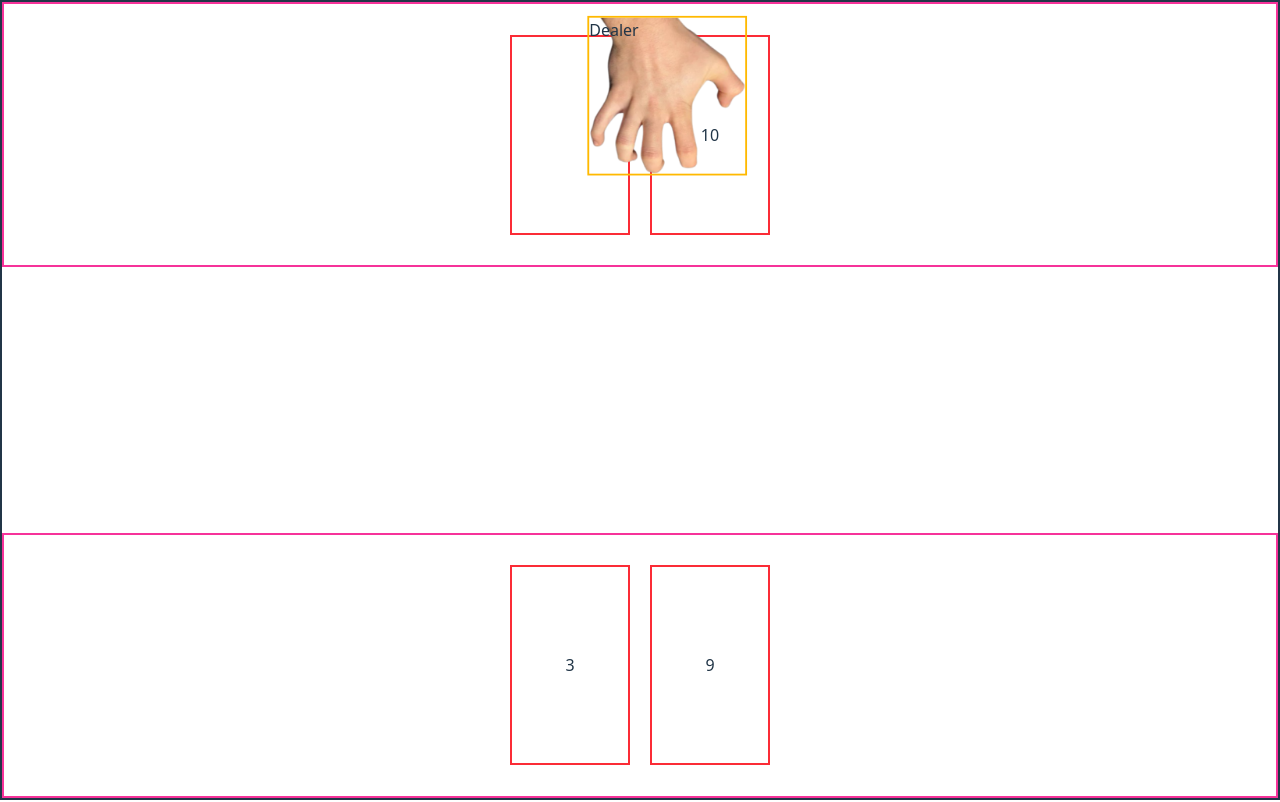
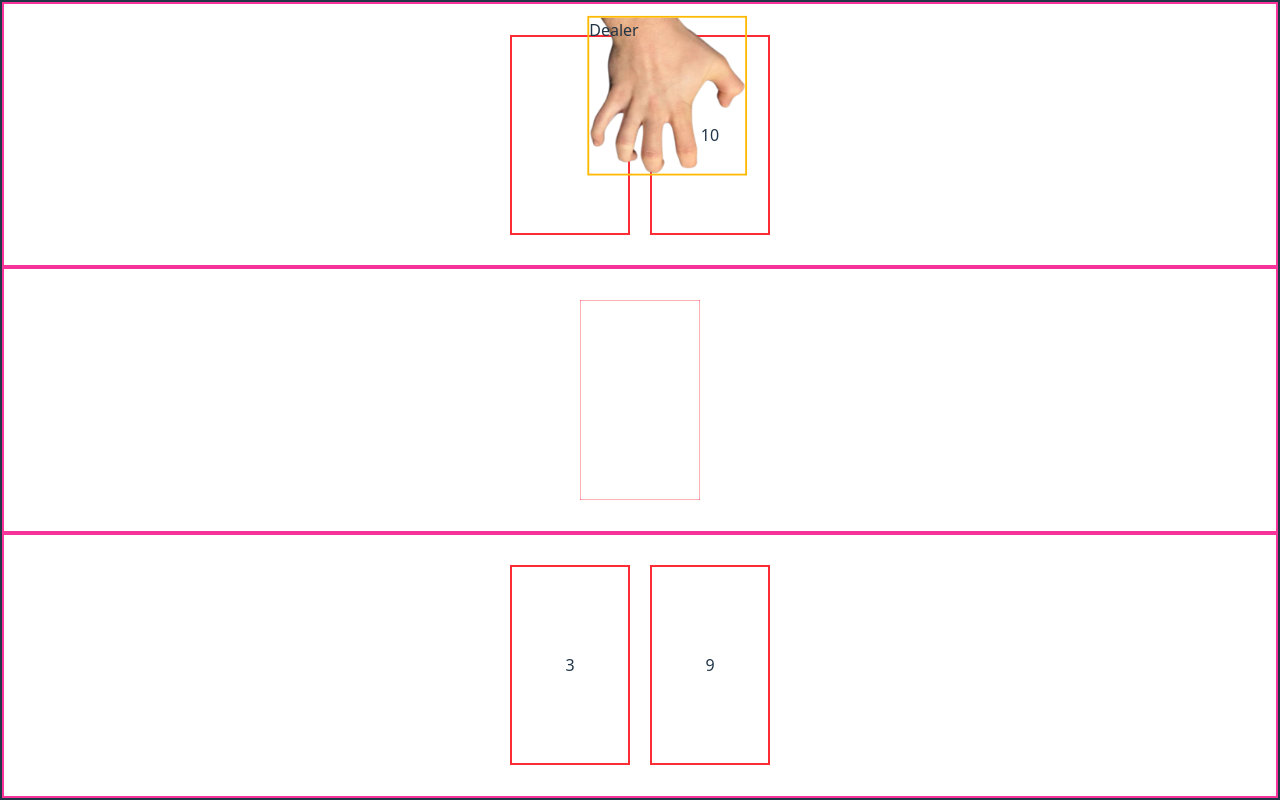
Before and after one commit to LorisDXB/blackjackpfolio, a React (Vite) app: page / in a window 1280 px wide. Built offline with nearby package versions, Linux system fonts and the light colour scheme.

Commit message:
[ADD] cv visualizer

```diff
--- a/package.json
+++ b/package.json
@@ -13,6 +13,7 @@
     "@tailwindcss/vite": "^4.1.18",
     "react": "^19.2.0",
     "react-dom": "^19.2.0",
+    "react-pdf": "^10.2.0",
     "tailwindcss": "^4.1.18"
   },
   "devDependencies": {
--- a/src/App.tsx
+++ b/src/App.tsx
@@ -5,6 +5,7 @@ import Dealer from './components/Dealer/Dealer'
 import Dialogue from './components/Dialogue/Dialogue'
 import useBlackjack, { type CardData } from './hooks/useBlackjack'
 import Overlay from './components/Overlay/Overlay'
+import CvCard from './components/CvCard/CvCard'
 
 function App() {
   let bj = useBlackjack();
@@ -25,6 +26,10 @@ function App() {
         ))}
       </div>
 
+      <div className='board-side'>
+        <CvCard />
+      </div>
+
       {/* Player side */}
       <div className='board-side'
         onDoubleClick={bj.hitLogic}
--- /dev/null
+++ b/src/components/CvCard/CvCard.css
@@ -0,0 +1,5 @@
+@reference "tailwindcss";
+
+.cvCard-main {
+    @apply flex flex-col items-center justify-center border-2 border-red-500
+}
--- /dev/null
+++ b/src/components/CvCard/CvCard.tsx
@@ -0,0 +1,81 @@
+import './CvCard.css'
+import cv from '../../assets/cv-1.pdf'
+import React, { useRef, useState } from 'react'
+
+const CvCard = () => {
+  const [scaledUp, setScaledUp] = useState(false)
+  const cardRef = useRef<HTMLDivElement>(null)
+  const animationRef = useRef<Animation | null>(null)
+
+  function scaleUpCv() {
+    if (!cardRef.current || scaledUp) return
+
+    animationRef.current?.cancel()
+
+    animationRef.current = cardRef.current.animate(
+      [
+        { transform: 'scale(0.25)' },
+        { transform: 'scale(1)' }
+      ],
+      {
+        duration: 300,
+        easing: 'ease-out',
+        fill: 'forwards'
+      }
+    )
+
+    setScaledUp(true)
+  }
+
+  function scaleDownCv() {
+    if (!cardRef.current) return
+
+    animationRef.current?.cancel()
+
+    animationRef.current = cardRef.current.animate(
+      [
+        { transform: 'scale(1)' },
+        { transform: 'scale(0.25)' }
+      ],
+      {
+        duration: 250,
+        easing: 'ease-in',
+        fill: 'forwards'
+      }
+    )
+
+    setScaledUp(false)
+  }
+
+  return (
+    <>
+      <div className="relative w-[120px] h-[200px] flex items-center justify-center pointer-events-none">
+        <div className="pointer-events-auto">
+          {scaledUp && (
+            <div
+              className="fixed inset-0 z-40"
+              onClick={scaleDownCv}
+            />
+          )}
+
+          <div
+            ref={cardRef}
+            className="cvCard-main relative z-50 origin-center w-[480px] h-[800px]"
+            style={{ transform: 'scale(0.25)' }}
+          >
+            <div
+              className={`absolute inset-0 z-10 cursor-pointer ${scaledUp ? 'hidden' : 'block'}`}
+              onClick={scaleUpCv}
+            />
+            <iframe
+              src={cv}
+              className={`w-full h-full ${scaledUp ? 'pointer-events-auto' : 'pointer-events-none'}`}
+            />
+          </div>
+        </div>
+      </div>
+    </>
+  )
+}
+
+export default CvCard
```
Also changed, not shown: 2 other files (tests, documents, lock files or other folders).
